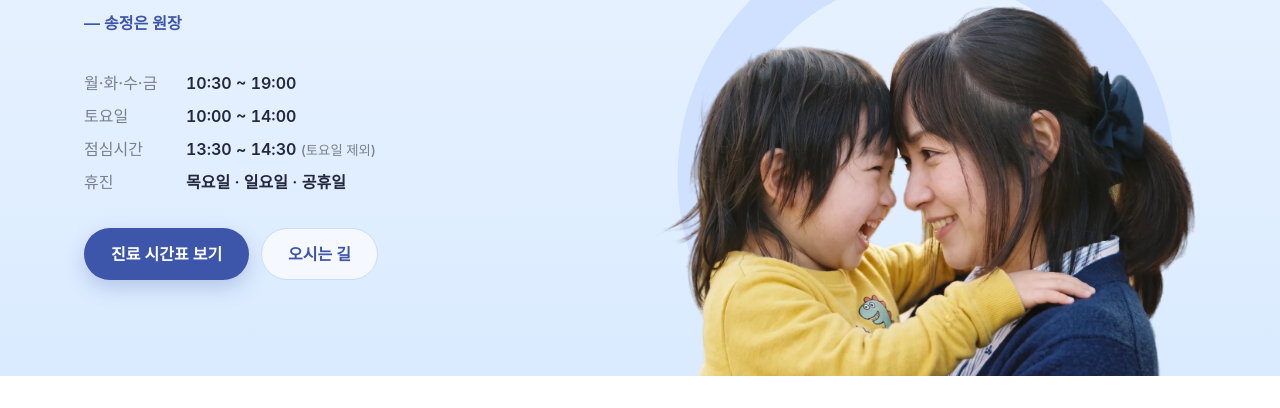
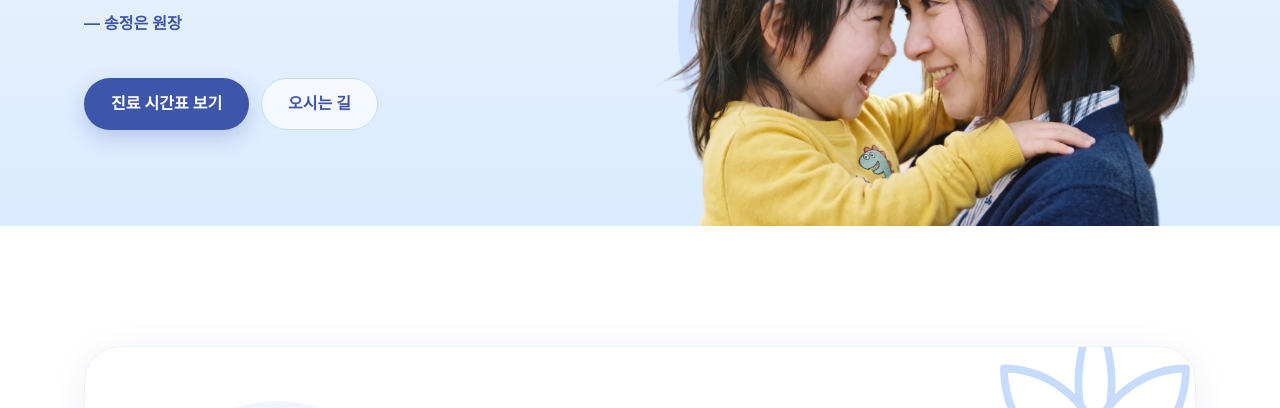
Before and after one commit to jackelamen/drsong, a plain HTML site: page index.html in a window 1280 px wide. Shown: the part 323-731 px from the top of the page. Drawn offline with Linux system fonts and the light colour scheme; a web font is replaced by a local one.

Commit message:
Remove hours list from hero; the timetable button covers it
Co-Authored-By: Claude Opus 5.5 <noreply@anthropic.com>
Claude-Session: https://claude.ai/code/session_01Fdt8wTMfCDDB9f8KcNzrqb

```diff
--- a/assets/css/style.css
+++ b/assets/css/style.css
@@ -119,15 +119,10 @@ ul, ol { margin: 0; padding: 0; }
 .hero-quote span { display: block; white-space: nowrap; }
 .quote-by { margin-top: 14px; font-size: 16px; font-weight: 600; color: var(--indigo-700); }
 .hero-quote p { font-size: clamp(27px, 3.4vw, 46px); font-weight: 700; color: var(--indigo-900); line-height: 1.32; letter-spacing: -0.035em; }
-.hero-hours { margin: 32px 0 0; display: grid; gap: 6px; font-size: 16px; }
-.hero-hours div { display: flex; gap: 14px; }
-.hero-hours dt { width: 88px; flex: none; color: var(--muted); font-weight: 500; }
-.hero-hours dd { margin: 0; color: var(--ink); font-weight: 600; font-variant-numeric: tabular-nums; }
-.hero-hours small { color: var(--muted); font-weight: 500; }
 .hero-place { font-size: 15px; font-weight: 600; color: var(--indigo-500); margin-bottom: 18px; }
 .hero h1 { font-size: clamp(36px, 4.4vw, 56px); color: var(--indigo-900); line-height: 1.2; letter-spacing: -0.035em; }
 .hero-titles { list-style: none; margin-top: 18px; font-size: 18px; line-height: 1.75; color: var(--text); }
-.hero-actions { display: flex; flex-wrap: wrap; gap: 12px; margin-top: 32px; }
+.hero-actions { display: flex; flex-wrap: wrap; gap: 12px; margin-top: 40px; }
 
 
 .hero-visual { position: relative; align-self: end; width: 100%; padding-top: 48px; }
--- a/index.html
+++ b/index.html
@@ -68,12 +68,6 @@
             <p><span>“진료의 핵심은</span> <span>사람을 이해하는 데 있다”</span></p>
             <footer class="quote-by">— 송정은 원장</footer>
           </blockquote>
-          <dl class="hero-hours">
-            <div><dt>월·화·수·금</dt><dd>10:30 ~ 19:00</dd></div>
-            <div><dt>토요일</dt><dd>10:00 ~ 14:00</dd></div>
-            <div><dt>점심시간</dt><dd>13:30 ~ 14:30 <small>(토요일 제외)</small></dd></div>
-            <div><dt>휴진</dt><dd>목요일 · 일요일 · 공휴일</dd></div>
-          </dl>
           <div class="hero-actions">
             <a class="btn btn-primary" href="#hours">진료 시간표 보기</a>
             <a class="btn btn-ghost" href="#location">오시는 길</a>
```
Also changed, not shown: 1 other file.
